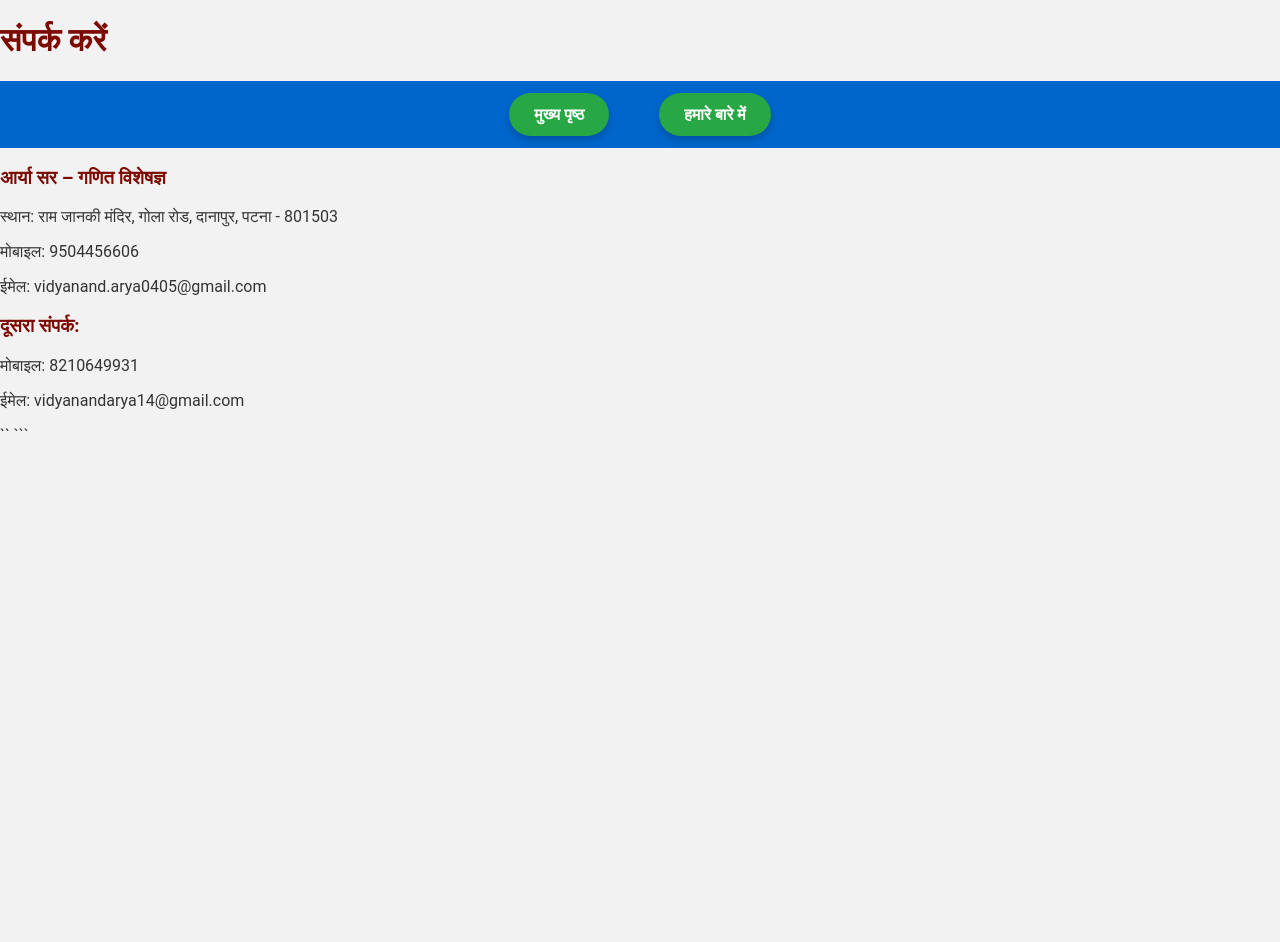
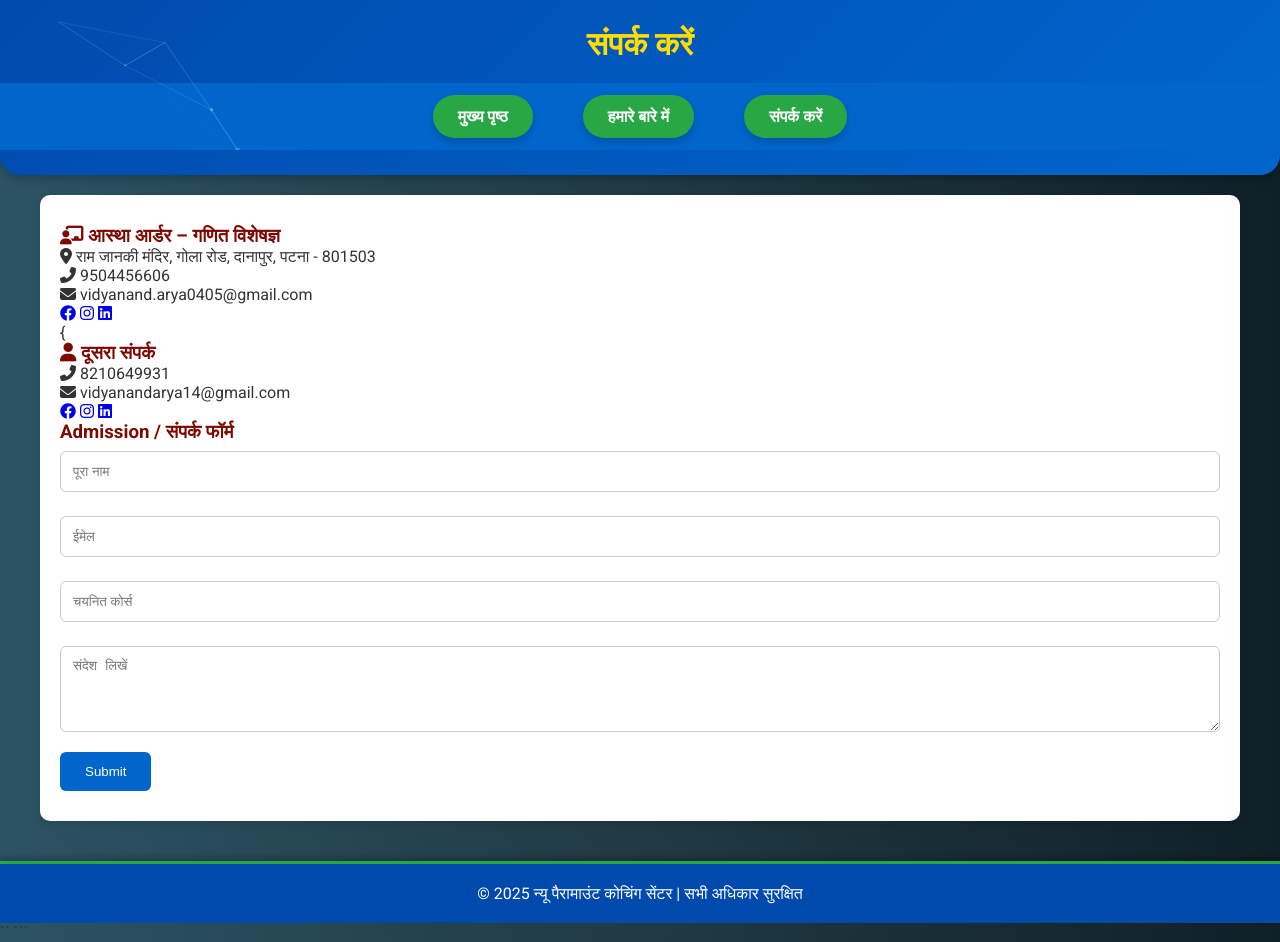
Before and after one commit to sunnysingh54479-coder/Paramount-, a plain HTML site: page contact.html in a window 1280 px wide. Before the commit the page ends 800 px from the top, so only its background shows below. Drawn offline with nearby package versions, Linux system fonts and the light colour scheme.

Commit message:
Revamp contact.html with new design and features
Updated contact page with new layout, styles, and contact form.

Signed-off-by: sunnysingh54479-coder <sunnysingh54479@gmail.com>

```diff
--- a/contact.html
+++ b/contact.html
@@ -3,37 +3,120 @@
 <html lang="hi">
 <head>
 <meta charset="UTF-8">
-  <title>संपर्क करें</title>
+<meta name="viewport" content="width=device-width, initial-scale=1.0">
+<title>संपर्क करें - न्यू पैरामाउंट कोचिंग</title>
+
+<!-- Google Fonts -->
+<link href="https://fonts.googleapis.com/css2?family=Roboto:wght@400;700&display=swap" rel="stylesheet">
+<!-- Font Awesome -->
+<link rel="stylesheet" href="https://cdnjs.cloudflare.com/ajax/libs/font-awesome/6.4.0/css/all.min.css">
+
 <style>
+/* ===== Basic Reset ===== */
+* { margin:0; padding:0; box-sizing: border-box; }
 body {
-      font-family: Arial, sans-serif;
-      background-color: #f9f9f9;
-      padding: 20px;
+    font-family: 'Roboto', sans-serif;
+    min-height: 100vh;
+    color: #fff;
+    overflow-x: hidden;
+    background: #0f2027;  /* fallback gradient */
+    background: linear-gradient(to right, #2c5364, #203a43, #0f2027);
 }
-    nav a {
-      margin-right: 15px;
-      text-decoration: none;
-      color: #007bff;
-    }
-  </style>
+
+/* ===== Particle Background ===== */
+#particles-js {
+    position: fixed;
+    top:0; left:0;</style>
 </head>
 <body>
+
+<!-- Particle Background -->
+<div id="particles-js"></div>
+
+<header>
     <h1>संपर्क करें</h1>
     <nav>
         <a href="index.html">मुख्य पृष्ठ</a>
         <a href="about.html">हमारे बारे में</a>
+        <a href="contact.html">संपर्क करें</a>
+    </nav>
+</header>
 
-  </nav>
+<main>
+    <!-- Flip Card 1 -->
+    <div class="flip-card">
+        <div class="flip-card-inner">
+            <div class="flip-card-front">
+                <h3><i class="fas fa-chalkboard-teacher"></i> आस्था आर्डर – गणित विशेषज्ञ</h3>
+                <p><i class="fas fa-map-marker-alt"></i> राम जानकी मंदिर, गोला रोड, दानापुर, पटना - 801503</p>
+            </div>
+            <div class="flip-card-back">
+                <p><i class="fas fa-phone-alt"></i> 9504456606</p>
+                <p><i class="fas fa-envelope"></i> vidyanand.arya0405@gmail.com</p>
+                <div class="social-icons">
+                    <a href="#"><i class="fab fa-facebook"></i></a>
+                    <a href="#"><i class="fab fa-instagram"></i></a>
+                    <a href="#"><i class="fab fa-linkedin"></i></a>
+                </div>
+            </div>
+        </div>
+    </div>
 
+    <!-- Flip Card 2 -->
+    <div class="flip-card">
+        <div class="flip-card-inner">
+            <div class="flip-card-front">{<h3><i class="fas fa-user"></i> दूसरा संपर्क</h3>
+            </div>
+            <div class="flip-card-back">
+                <p><i class="fas fa-phone-alt"></i> 8210649931</p>
+                <p><i class="fas fa-envelope"></i> vidyanandarya14@gmail.com</p>
+                <div class="social-icons">
+                    <a href="#"><i class="fab fa-facebook"></i></a>
+                    <a href="#"><i class="fab fa-instagram"></i></a>
+                    <a href="#"><i class="fab fa-linkedin"></i></a>
+                </div>
+            </div>
+        </div>
+    </div>
 
-  <h3>आर्या सर – गणित विशेषज्ञ</h3>
-  <p>स्थान: राम जानकी मंदिर, गोला रोड, दानापुर, पटना - 801503</p>
-  <p>मोबाइल: 9504456606</p>
-  <p>ईमेल: vidyanand.arya0405@gmail.com</p>
+    <!-- Contact Form -->
+    <form action="https://formspree.io/f/your_form_id" method="POST">
+        <h3>Admission / संपर्क फॉर्म</h3>
+        <input type="text" name="name" placeholder="पूरा नाम" required>
+        <input type="email" name="email" placeholder="ईमेल" required>
+        <input type="text" name="course" placeholder="चयनित कोर्स" required>
+        <textarea name="message" placeholder="संदेश लिखें" rows="4" required></textarea>
+        <button type="submit">Submit</button>
+    </form>
+</main>
 
-  <h3>दूसरा संपर्क:</h3>
-  <p>मोबाइल: 8210649931</p>
-  <p>ईमेल: vidyanandarya14@gmail.com</p>
+<footer>
+    © 2025 न्यू पैरामाउंट कोचिंग सेंटर | सभी अधिकार सुरक्षित
+</footer>
+
+<!-- Particles.js Library -->
+	<script src="https://cdn.jsdelivr.net/npm/particles.js@2.0.0/particles.min.js"></script>
+<script>
+particlesJS("particles-js", {
+    "particles": {
+        "number": { "value": 80, "density": {"enable": true, "value_area": 800} },
+        "color": { "value": "#ffffff" },
+        "shape": { "type": "circle" },
+        "opacity": { "value": 0.5, "random": true },
+        "size": { "value": 3, "random": true },
+        "line_linked": { "enable": true, "distance": 150, "color": "#ffffff", "opacity": 0.3, "width": 1 },
+        "move": { "enable": true, "speed": 2 }
+    },
+    "interactivity": {
+        "events": {
+            "onhover": { "enable": true, "mode": "repulse" },
+            "onclick": { "enable": true, "mode": "push" }
+        }
+    },
+    "retina_detect": true
+});
+</script>
+
 </body>
 </html>
 `<link rel="stylesheet" href="style.css">`
```
Lines whose indentation alone changed are shown as unchanged.
